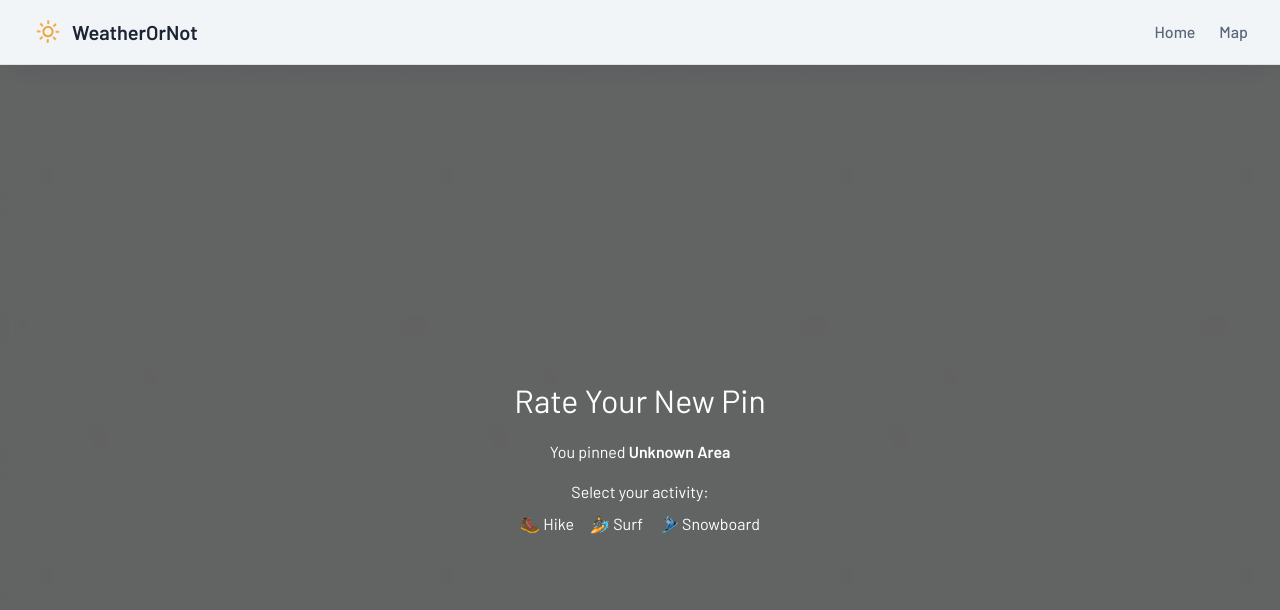
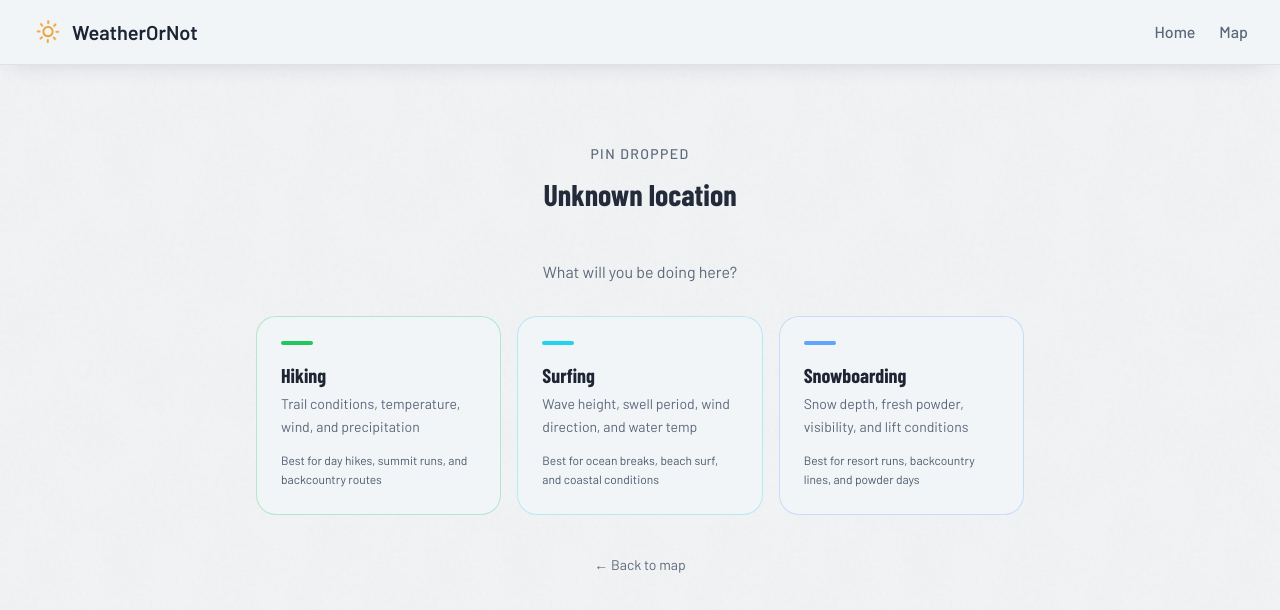
Before and after one commit to CTP-Team-Five/Weather-Or-Not, a Next.js app: page /rating in a window 1280 px wide. Shown: the top 610 px of the page. Built offline with nearby package versions, Linux system fonts and the light colour scheme; no server answers; a web font is replaced by a local one.

Commit message:
redesign(rating): replace naked buttons with activity cards + location confirmation

```diff
--- a/app/rating/page.tsx
+++ b/app/rating/page.tsx
@@ -1,5 +1,3 @@
-//app/rating/page.tsx
-
 "use client";
 
 import { supabase } from "@/lib/supabaseClient";
@@ -7,11 +5,53 @@ import { useRouter, useSearchParams } from "next/navigation";
 import { useState, Suspense } from "react";
 import { PinStore } from "@/components/data/pinStore";
 
+// ── Activity definitions ──────────────────────────────────────────────────────
+
+const ACTIVITIES = [
+  {
+    id: "hike",
+    label: "Hiking",
+    description: "Trail conditions, temperature, wind, and precipitation",
+    detail: "Best for day hikes, summit runs, and backcountry routes",
+    color: "#22c55e",
+    suggestTags: ["mountain", "peak", "trail", "park", "forest", "nature_reserve", "national_park"],
+  },
+  {
+    id: "surf",
+    label: "Surfing",
+    description: "Wave height, swell period, wind direction, and water temp",
+    detail: "Best for ocean breaks, beach surf, and coastal conditions",
+    color: "#22d3ee",
+    suggestTags: ["beach", "ocean", "coast", "surf", "sea", "coastal", "bay"],
+  },
+  {
+    id: "snowboard",
+    label: "Snowboarding",
+    description: "Snow depth, fresh powder, visibility, and lift conditions",
+    detail: "Best for resort runs, backcountry lines, and powder days",
+    color: "#60a5fa",
+    suggestTags: ["ski", "ski_resort", "piste", "aerialway", "snow", "alpine"],
+  },
+] as const;
+
+type ActivityId = (typeof ACTIVITIES)[number]["id"];
+
+function getSuggestedActivity(tags: string[]): ActivityId | null {
+  for (const activity of ACTIVITIES) {
+    if (activity.suggestTags.some((t) => tags.includes(t))) {
+      return activity.id;
+    }
+  }
+  return null;
+}
+
+// ── Page ──────────────────────────────────────────────────────────────────────
+
 function RatingPageContent() {
   const router = useRouter();
   const params = useSearchParams();
 
-  const name = params.get("name");  // Short user-friendly name
+  const name = params.get("name");
   const area = params.get("area");
   const lat = params.get("lat");
   const lon = params.get("lon");
@@ -19,37 +59,36 @@ function RatingPageContent() {
   const slug = params.get("slug");
   const tagsParam = params.get("tags");
 
-  const [activity, setActivity] = useState("");
+  const tags = tagsParam ? tagsParam.split(",").filter(Boolean) : [];
+  const displayName = name || area || (lat && lon ? `${parseFloat(lat).toFixed(4)}, ${parseFloat(lon).toFixed(4)}` : "Unknown location");
+  const suggested = getSuggestedActivity(tags);
 
-  const handleSelect = async (type: string) => {
-    setActivity(type);
+  const [saving, setSaving] = useState<ActivityId | null>(null);
+
+  const handleSelect = async (type: ActivityId) => {
+    if (saving) return;
+    setSaving(type);
 
     const id = crypto.randomUUID();
     const parsedLat = lat ? parseFloat(lat) : 0;
     const parsedLon = lon ? parseFloat(lon) : 0;
-    const tags = tagsParam ? tagsParam.split(",") : [];
-
-    // Use name for user-friendly display, area for backwards compatibility
-    const displayName = name || area || "Unknown Area";
 
     const newPin = {
       id,
-      name: displayName,  // Short user-friendly name
-      area: displayName,  // For backwards compatibility
+      name: displayName,
+      area: displayName,
       lat: parsedLat,
       lon: parsedLon,
       activity: type,
       createdAt: Date.now(),
-      canonical_name: canonical || displayName,  // Full name for metadata
+      canonical_name: canonical || displayName,
       slug: slug || `unknown-${id.slice(0, 4)}`,
       popularity_score: 1,
       tags,
     };
 
-    // existing local behavior
     PinStore.add(newPin);
 
-    // save to Supabase if available
     if (supabase) {
       const { error } = await supabase.from("pins").insert({
         area: newPin.area,
@@ -61,52 +100,134 @@ function RatingPageContent() {
         popularity_score: newPin.popularity_score,
         tags: newPin.tags,
       });
-
-      if (error) {
-        console.error("Failed to save pin to Supabase:", error);
-      }
+      if (error) console.error("Failed to save pin to Supabase:", error);
     }
 
     router.push("/");
   };
 
+  const coordLabel =
+    lat && lon
+      ? `${parseFloat(lat).toFixed(5)}° N, ${Math.abs(parseFloat(lon)).toFixed(5)}° ${parseFloat(lon) < 0 ? "W" : "E"}`
+      : null;
 
   return (
-    <main
-      style={{
-        display: "flex",
-        flexDirection: "column",
-        alignItems: "center",
-        justifyContent: "center",
-        height: "100vh",
-        background: "rgba(51,51,51,0.75)",
-        color: "white",
-        backdropFilter: "blur(8px)",
-      }}
-    >
-      <h1 style={{ fontSize: "2rem", marginBottom: "1rem" }}>
-        Rate Your New Pin
-      </h1>
-      <p style={{ marginBottom: "1rem" }}>
-        You pinned{" "}
-        <strong>{name || area || (lat && lon ? `${lat}, ${lon}` : "Unknown Area")}</strong>
-      </p>
+    <main className="min-h-screen bg-background text-foreground flex flex-col">
 
-      <h3 style={{ marginBottom: "0.5rem" }}>Select your activity:</h3>
-      <div style={{ display: "flex", gap: "1rem", marginBottom: "1rem" }}>
-        <button onClick={() => handleSelect("hike")}>🥾 Hike</button>
-        <button onClick={() => handleSelect("surf")}>🏄 Surf</button>
-        <button onClick={() => handleSelect("snowboard")}>🎿 Snowboard</button>
+      {/* ── Location confirmation ─────────────────────────────────────────── */}
+      <div className="flex flex-col items-center justify-center pt-20 pb-10 px-6 text-center">
+        <p className="text-sm font-medium uppercase tracking-widest text-muted-foreground mb-3">
+          Pin dropped
+        </p>
+        <h1
+          className="text-3xl font-bold text-foreground mb-2"
+          style={{ fontFamily: "var(--font-display, system-ui)" }}
+        >
+          {displayName}
+        </h1>
+        {coordLabel && (
+          <p className="text-sm text-muted-foreground font-mono">{coordLabel}</p>
+        )}
       </div>
 
-      {activity && <p>You selected: {activity}</p>}
+      {/* ── Activity selection ────────────────────────────────────────────── */}
+      <div className="flex flex-col items-center flex-1 px-6 pb-16">
+        <p className="text-base text-muted-foreground mb-8">
+          What will you be doing here?
+        </p>
+
+        <div className="grid grid-cols-1 sm:grid-cols-3 gap-4 w-full max-w-3xl">
+          {ACTIVITIES.map((activity) => {
+            const isSaving = saving === activity.id;
+            const isSuggested = suggested === activity.id && !saving;
+
+            return (
+              <button
+                key={activity.id}
+                onClick={() => handleSelect(activity.id)}
+                disabled={saving !== null}
+                className="group relative flex flex-col items-start text-left rounded-2xl border bg-surface p-6 transition-all duration-150 disabled:opacity-50 disabled:cursor-not-allowed hover:shadow-soft focus:outline-none focus-visible:ring-2 focus-visible:ring-ring"
+                style={{
+                  borderColor: isSaving
+                    ? activity.color
+                    : `color-mix(in srgb, ${activity.color} 30%, transparent)`,
+                  backgroundColor: isSaving
+                    ? `color-mix(in srgb, ${activity.color} 12%, hsl(var(--surface)))`
+                    : undefined,
+                }}
+                onMouseEnter={(e) => {
+                  if (!saving) {
+                    (e.currentTarget as HTMLElement).style.borderColor = activity.color;
+                    (e.currentTarget as HTMLElement).style.backgroundColor =
+                      `color-mix(in srgb, ${activity.color} 8%, hsl(var(--surface)))`;
+                  }
+                }}
+                onMouseLeave={(e) => {
+                  if (!saving) {
+                    (e.currentTarget as HTMLElement).style.borderColor =
+                      `color-mix(in srgb, ${activity.color} 30%, transparent)`;
+                    (e.currentTarget as HTMLElement).style.backgroundColor = "";
+                  }
+                }}
+              >
+                {/* Suggested badge */}
+                {isSuggested && (
+                  <span
+                    className="absolute top-3 right-3 text-xs font-semibold px-2 py-0.5 rounded-full"
+                    style={{
+                      backgroundColor: `color-mix(in srgb, ${activity.color} 18%, transparent)`,
+                      color: activity.color,
+                    }}
+                  >
+                    Suggested
+                  </span>
+                )}
+
+                {/* Activity color bar */}
+                <div
+                  className="w-8 h-1 rounded-full mb-4"
+                  style={{ backgroundColor: activity.color }}
+                />
+
+                <h2
+                  className="text-xl font-bold text-foreground mb-1"
+                  style={{ fontFamily: "var(--font-display, system-ui)" }}
+                >
+                  {isSaving ? "Saving…" : activity.label}
+                </h2>
+                <p className="text-sm text-muted-foreground mb-3 leading-relaxed">
+                  {activity.description}
+                </p>
+                <p className="text-xs text-subtle-foreground leading-relaxed">
+                  {activity.detail}
+                </p>
+              </button>
+            );
+          })}
+        </div>
+
+        {/* Back link */}
+        <button
+          onClick={() => router.back()}
+          disabled={saving !== null}
+          className="mt-10 text-sm text-muted-foreground hover:text-foreground transition-colors disabled:opacity-40"
+        >
+          ← Back to map
+        </button>
+      </div>
     </main>
   );
 }
 
 export default function RatingPage() {
   return (
-    <Suspense fallback={<div style={{ display: 'flex', alignItems: 'center', justifyContent: 'center', height: '100vh', color: 'white' }}>Loading...</div>}>
+    <Suspense
+      fallback={
+        <div className="flex min-h-screen items-center justify-center bg-background">
+          <p className="text-muted-foreground text-sm">Loading…</p>
+        </div>
+      }
+    >
       <RatingPageContent />
     </Suspense>
   );
```
